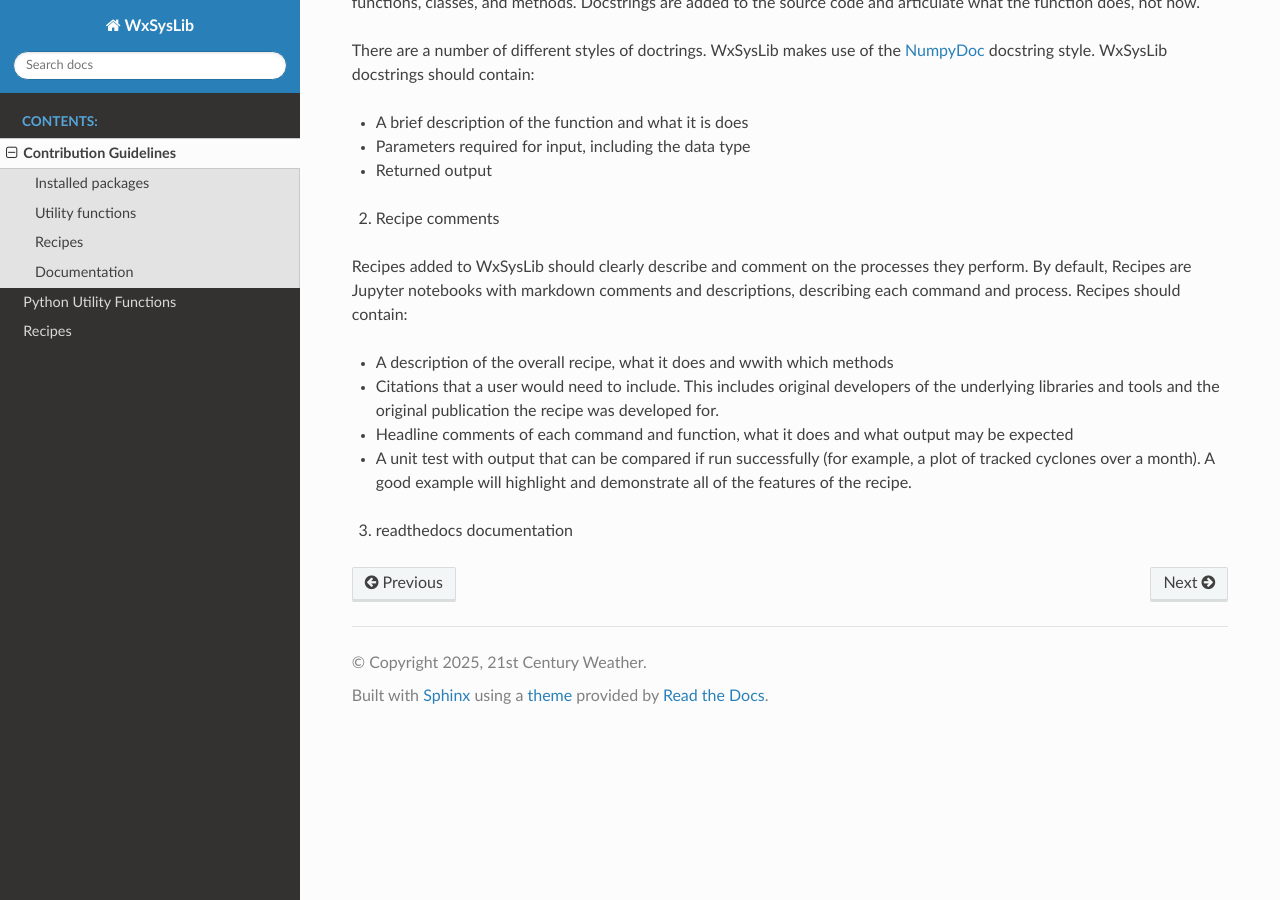
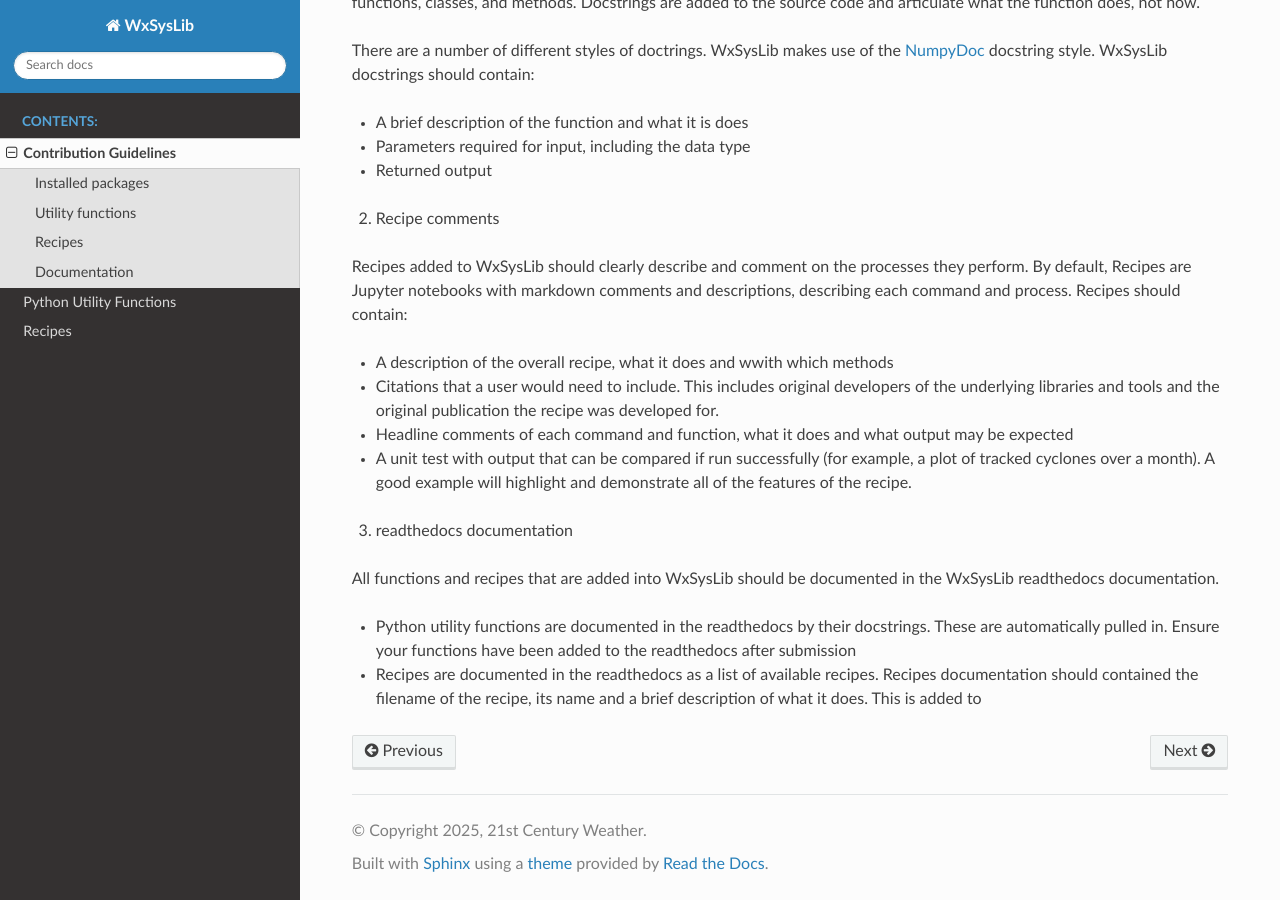
Before and after one commit to andrewbrown31/WxSysLib, a Sphinx documentation site: the page built from docs/contributing.rst, in a window 1280 px wide and 900 px high, scrolled down 1233 px. Built offline with Sphinx 7.4.7 and the Read the Docs theme 3.1.0, drawn with Linux system fonts in a browser that asks for light colours.

Commit message:
Update contributing.rst

```diff
--- a/docs/contributing.rst
+++ b/docs/contributing.rst
@@ -22,7 +22,7 @@ Recipes
 Recipes are Juypter notebooks within WxSysLib that describe the process for tracking and diagnosis of particular features. Where possible, recipes should be easy to read and rely on a series of utility functions. Recipies are located in the recipies directory and categorised by meteorological phenomenon (for example: tropical_cyclones, extratropical_cyclones, blocking). Recipes that use different techniques to track and diagnose similar phenomena are encouraged! For example, although there is a recipe tracking tropical cyclones using TempestExtremes already in WxSysLib, recipes that use another tool/process to track tropical cyclones are encouraged.
 
 Documentation
-------------------
+-------------
 All submissions should include well-structured documentation of all the functions and recipes. Documentation in WxSysLib is handled in three parts.
 
 1. Python function docstrings
@@ -45,3 +45,9 @@ Recipes added to WxSysLib should clearly describe and comment on the processes t
 - A unit test with output that can be compared if run successfully (for example, a plot of tracked cyclones over a month). A good example will highlight and demonstrate all of the features of the recipe.
 
 3. readthedocs documentation
+
+All functions and recipes that are added into WxSysLib should be documented in the WxSysLib readthedocs documentation.
+
+- Python utility functions are documented in the readthedocs by their docstrings. These are automatically pulled in. Ensure your functions have been added to the readthedocs after submission
+
+- Recipes are documented in the readthedocs as a list of available recipes. Recipes documentation should contained the filename of the recipe, its name and a brief description of what it does. This is added to
```
